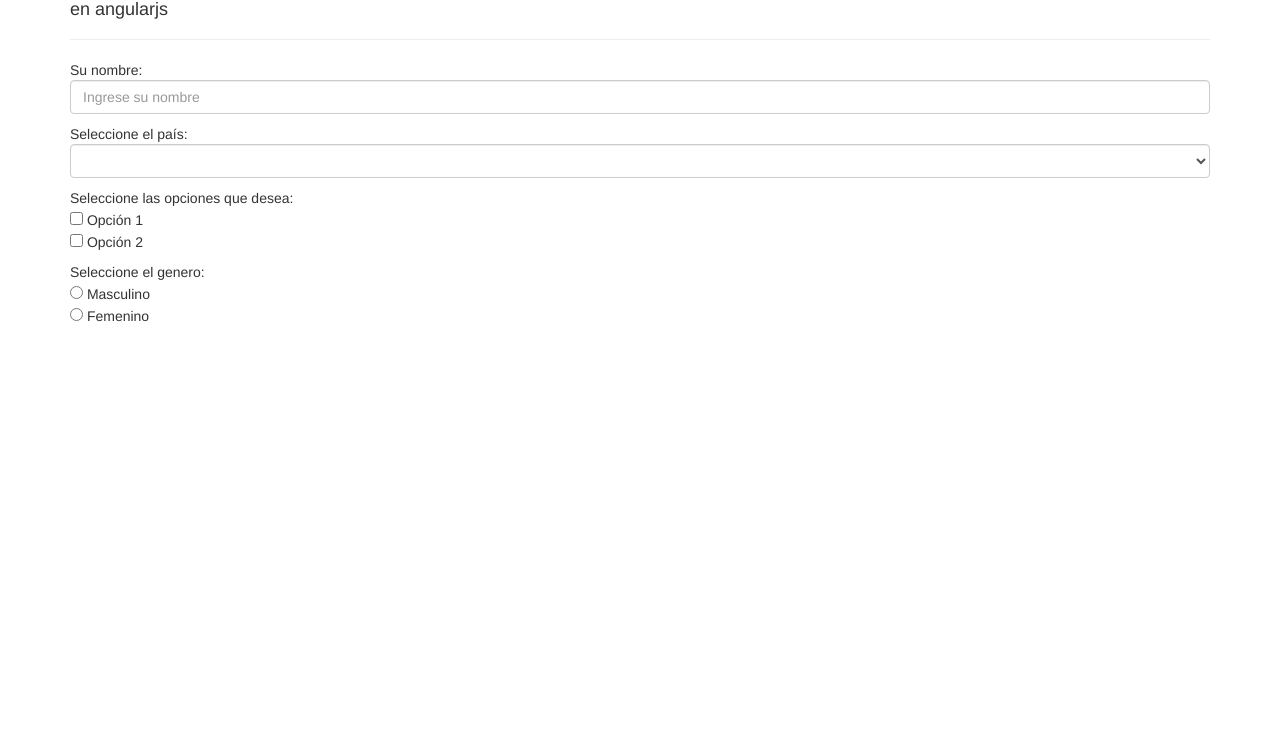
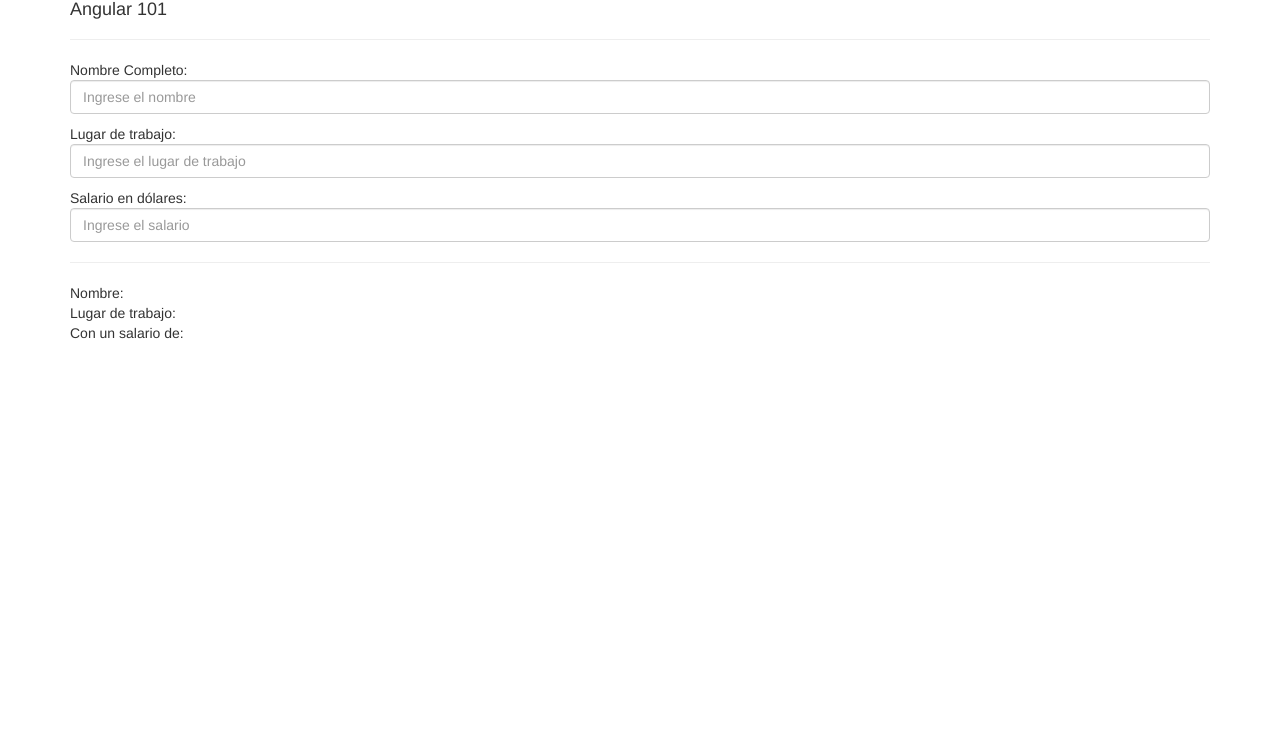
Before and after one commit to decos/AJS-Ejercicio01, a plain HTML site: page index.html in a window 1280 px wide. Shown: the part 70-800 px from the top of the page. Drawn offline with Linux system fonts and the light colour scheme.

Commit message:
Evaluacion

```diff
--- a/index.html
+++ b/index.html
@@ -16,40 +16,36 @@
 
 	<div class="container">
 
-		<h1>ng-model</h1>
-		<h4>en angularjs</h4>
+		<h1>Evaluación</h1>
+		<h4>Angular 101</h4>
 		<hr>
 
 		<p>
-			Su nombre: {{ nombre | uppercase }}
+			Nombre Completo:
 			<br>
-			<input type="text" ng-model="nombre" class="form-control" placeholder="Ingrese su nombre">
+			<input type="text" ng-model="nombre" class="form-control" placeholder="Ingrese el nombre">
 		</p>
 
 		<p>
-			Seleccione el país: {{ pais }}
+			Lugar de trabajo:
 			<br>
-			<select class="form-control" ng-model="pais">
-				<option value="1">Costa Rica</option>
-				<option value="2">México</option>
-				<option value="3">Colombia</option>
-			</select>
+			<input type="text" ng-model="lugarTrabajo" class="form-control" placeholder="Ingrese el lugar de trabajo">
 		</p>
 
 		<p>
-			Seleccione las opciones que desea: {{ opt1 }} {{ opt2 }}
+			Salario en dólares:
 			<br>
-			<input type="checkbox" ng-model="opt1"> Opción 1
-			<br>
-			<input type="checkbox" ng-model="opt2"> Opción 2
+			<input type="text" ng-model="salario" class="form-control" placeholder="Ingrese el salario">
 		</p>
 
+		<hr>
+
 		<p>
-			Seleccione el genero: {{ genero }}
+			Nombre: {{ nombre | uppercase }}
 			<br>
-			<input type="radio" value="M" ng-model="genero"> Masculino
+			Lugar de trabajo: {{ lugarTrabajo | lowercase }}
 			<br>
-			<input type="radio" value="F" ng-model="genero"> Femenino
+			Con un salario de: {{ salario | currency }}
 		</p>
 
 	</div>
```
Also changed, not shown: index_ng_model.html (added, +59 -0 lines), 1 other file.
